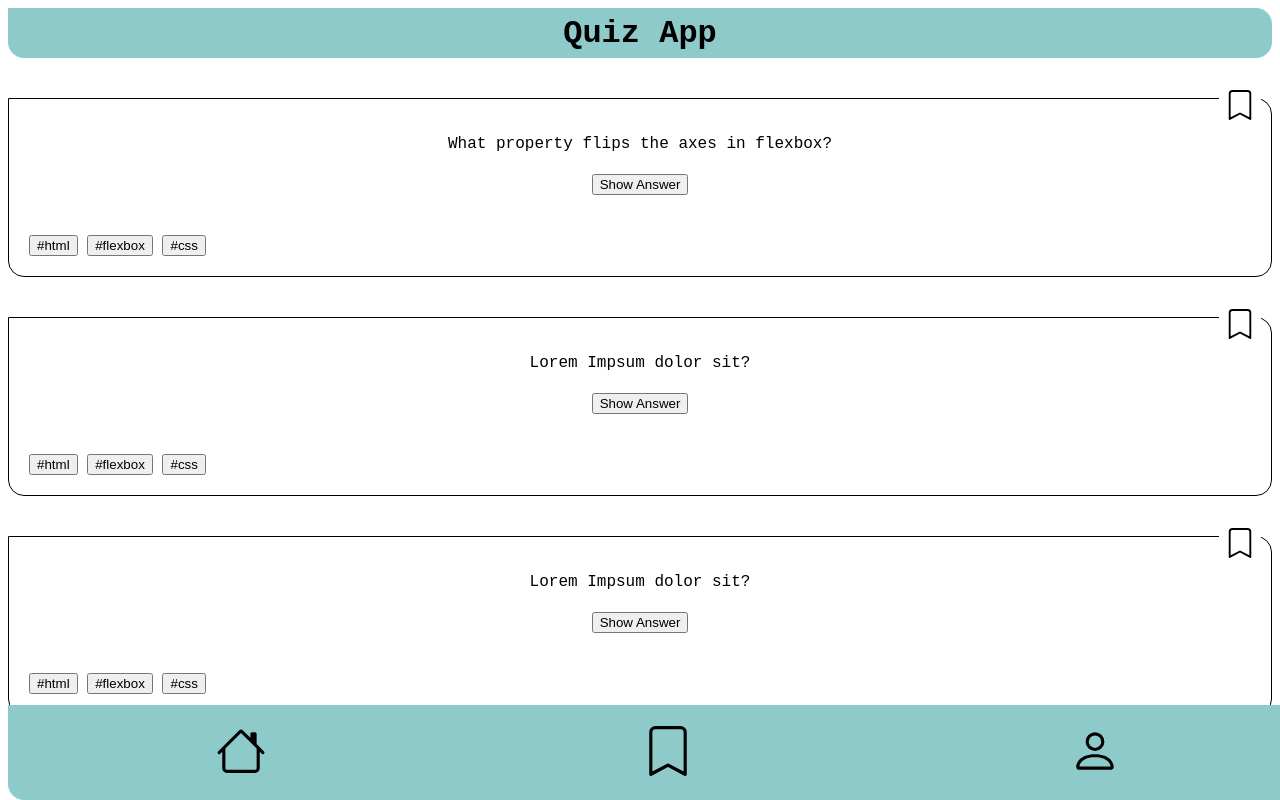
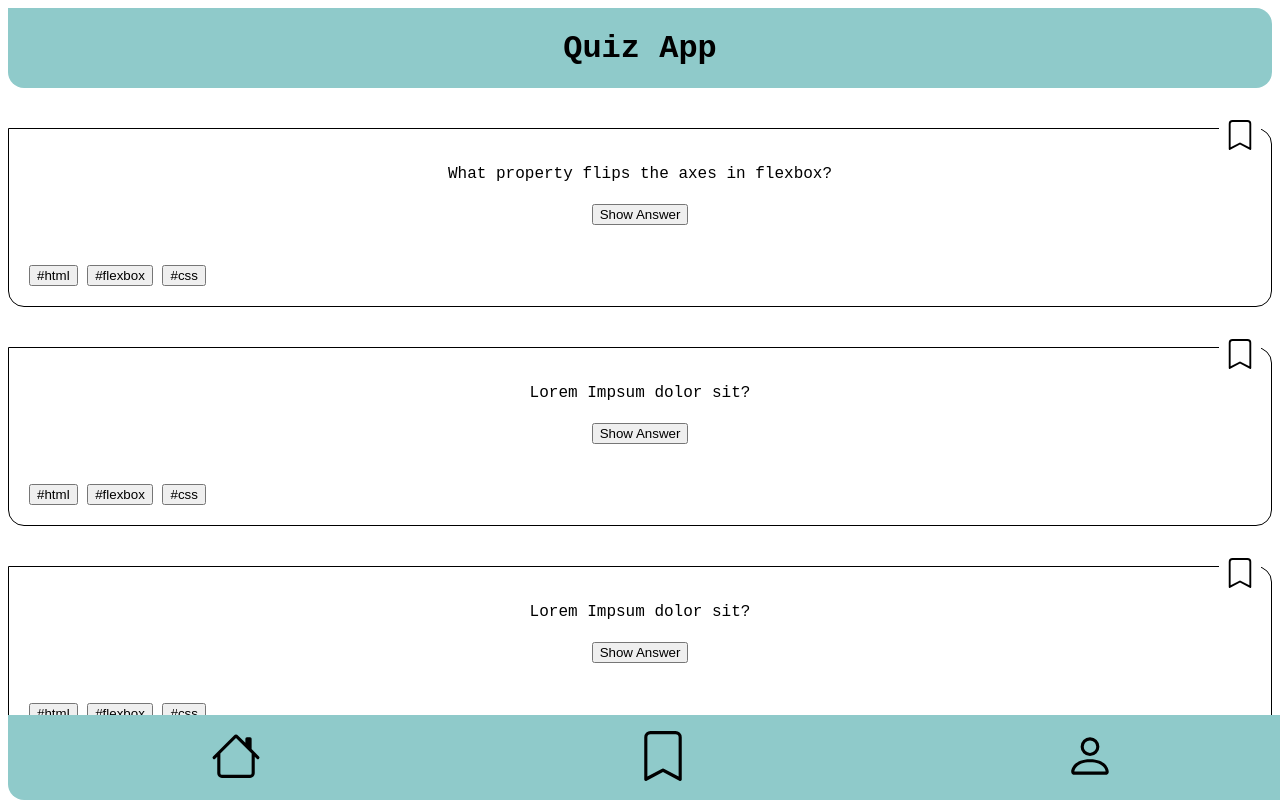
Before and after one commit to uwoch/quizapp, a plain HTML site: page index.html in a window 1280 px wide. Drawn offline with Linux system fonts and the light colour scheme.

Commit message:
add changes

```diff
--- a/styles.css
+++ b/styles.css
@@ -9,12 +9,12 @@ header {
     align-items: center;
     height: 50px;
     border-radius: 0em 1em 1em 1em;
+    padding: 15px;
   }
 
 .article {
-    border:  1px solid;
+    border: 1px solid;
     margin-top: 40px;
-
     padding: 20px;
     border-radius: 0em 1em 1em 1em;
     position: relative;
@@ -35,7 +35,7 @@ footer {
         position: fixed;
         width: 100%;
         bottom: 0;
-        padding: 20px;
+        padding: 15px;
       }
 .footer {
     display: flex;
```
Also changed, not shown: index.html (+1 -2 lines).
